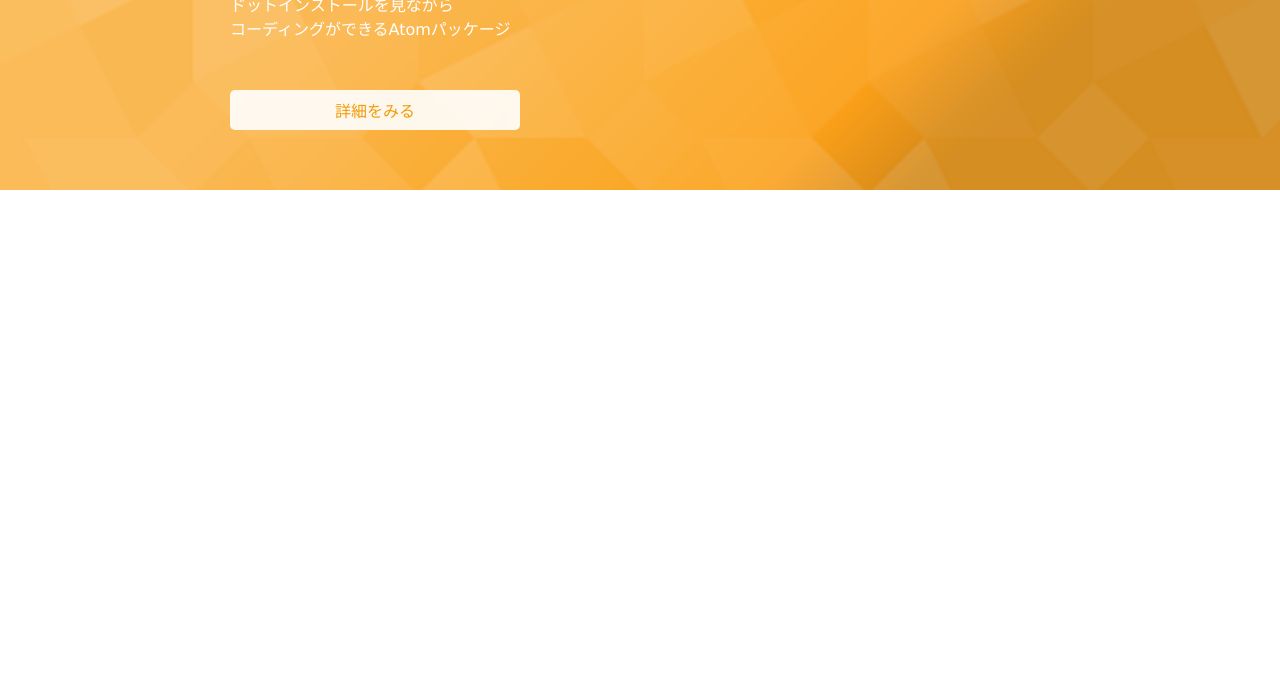
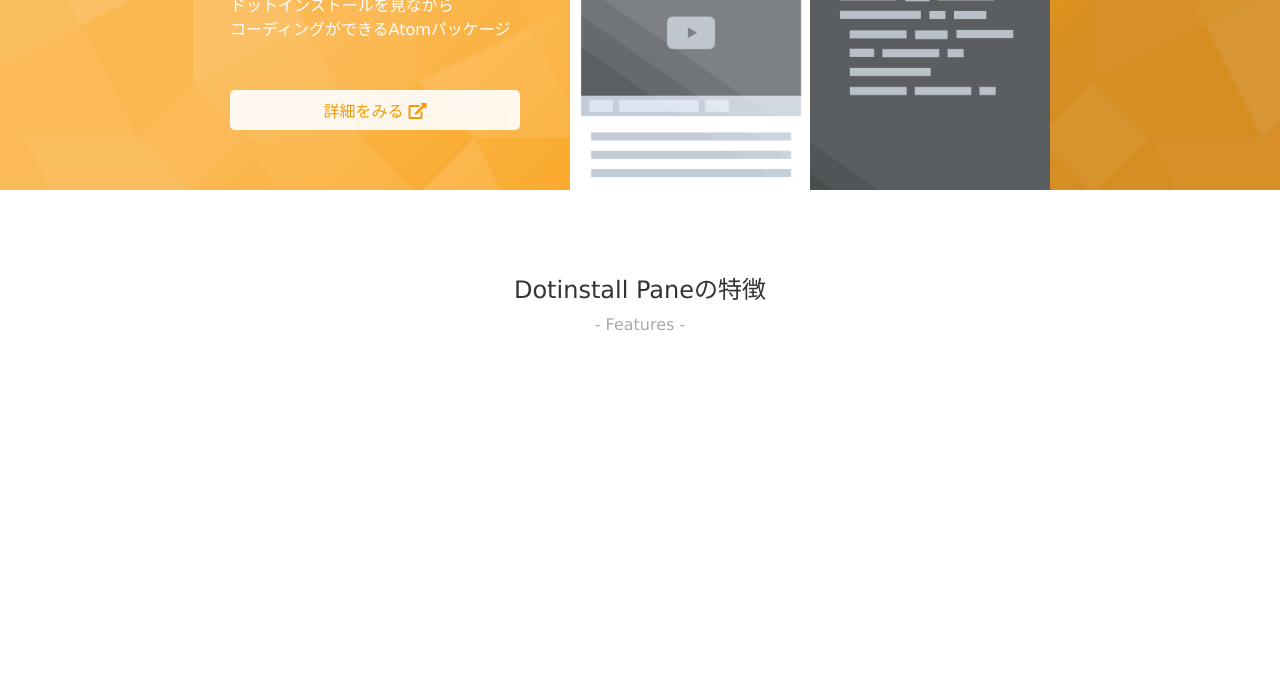
Before and after one commit to oratake/dotinstall_making_website, a plain HTML site: page index.html in a window 1280 px wide. Shown: the part 117-800 px from the top of the page. Drawn offline with Linux system fonts and the light colour scheme.

Commit message:
[update] html/css #07 模擬要素でサブタイトルを作成まで

```diff
--- a/css/styles.css
+++ b/css/styles.css
@@ -5,11 +5,19 @@ body {
   margin: 0;
 }
 
-header {
+.container {
+  width: 820px;
+  margin: 0 auto; /* 中央揃え */
+  padding: 60px 0;
+}
+
+.orange-bg {
   color: #fff;
   background: url(../img/bg.png);
   background-size: cover;
 }
+
+/* header */
 
 header h1 {
   margin-top: 0;
@@ -27,6 +35,13 @@ header .container {
   width: 820px;
   margin: 0 auto; /* 中央揃え */
   padding: 60px 0;
+  position: relative;
+}
+
+header img {
+  position: absolute;
+  bottom: 0;
+  right: 0;
 }
 
 .btn {
@@ -44,3 +59,19 @@ header .container {
 .btn:hover {
   opacity: 1.0;
 }
+
+/* features */
+
+.features h1 {
+  text-align: center;
+  font-weight: normal;
+  font-size: 24px;
+}
+
+.features h1::after {
+  content: attr(data-subtitle);
+  display: block;
+  font-size: 16px;
+  color: #aaa;
+  padding-top: 10px;
+}
--- a/index.html
+++ b/index.html
@@ -4,22 +4,26 @@
   <meta charset="utf-8">
   <title>Dotinstall Paneを使ってみよう</title>
   <link rel="icon" href="favicon.ico">
+  <link rel="stylesheet" href="https://use.fontawesome.com/releases/v5.5.0/css/all.css" integrity="sha384-B4dIYHKNBt8Bc12p+WXckhzcICo0wtJAoU8YZTY5qE0Id1GSseTk6S+L3BlXeVIU" crossorigin="anonymous">
   <link rel="stylesheet" href="./css/styles.css">
 </head>
 <body>
-  <header>
+  <header class="orange-bg">
     <div class="container">
       <h1>Dotinstall Pane</h1>
       <p>
         ドットインストールを見ながら<br>
         コーディングができるAtomパッケージ
       </p>
-      <a href="#" target="_blank" class="btn">詳細をみる</a>
+      <a href="#" target="_blank" class="btn">詳細をみる <i class="fas fa-external-link-alt"></i></a>
+      <img src="./img/top.png" width="480" height="270" alt="Dotinstall Paneの画像">
     </div><!-- /container -->
   </header>
-  <main>
-
-  </main>
+  <section class="features">
+    <div class="container">
+      <h1 data-subtitle="- Features -">Dotinstall Paneの特徴</h1>
+    </div>
+  </section>
   <footer>
 
   </footer>
```
